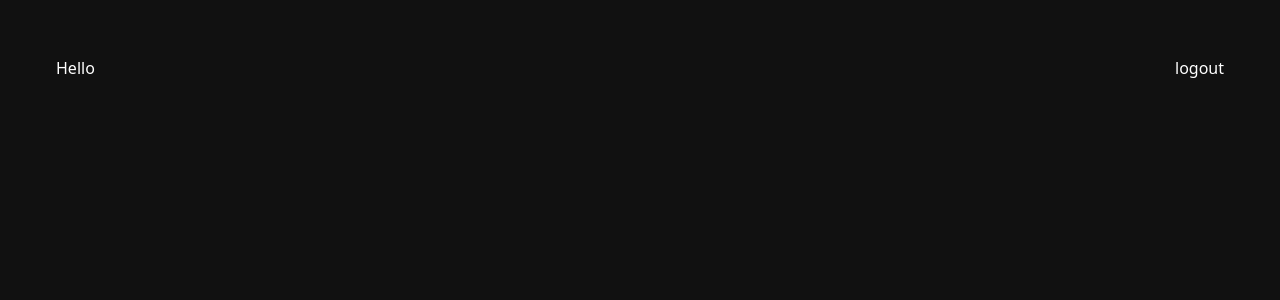
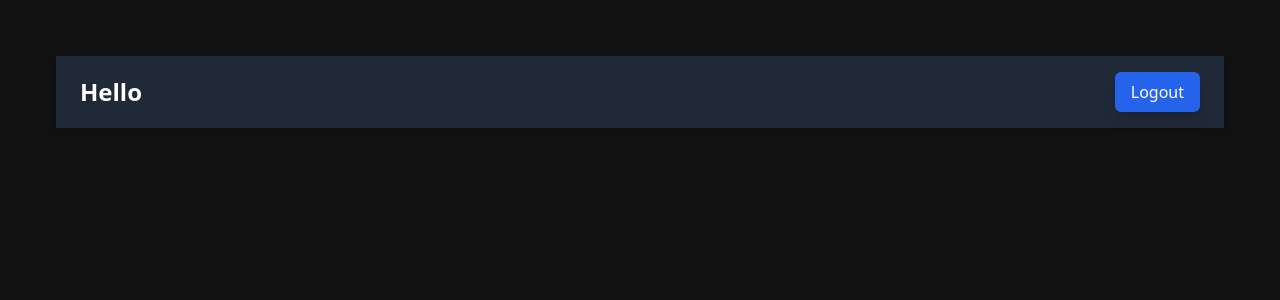
Before and after one commit to saurabh6893/taskDistributer, a React (Vite) app: page / in a window 1280 px wide. Shown: the top 300 px of the page. Built offline with nearby package versions, Linux system fonts and the light colour scheme.

Commit message:
optimized ui

```diff
--- a/src/Components/misc/Header.jsx
+++ b/src/Components/misc/Header.jsx
@@ -1,10 +1,10 @@
-import React from "react";
-
 const Header = () => {
   return (
-    <div className="flex items-end justify-between">
-      <div>Hello </div>
-      <button>logout</button>
+    <div className="bg-gray-800 text-white flex items-center justify-between px-6 py-4 shadow-md">
+      <div className="text-2xl font-semibold animate-fadeIn">Hello</div>
+      <button className="bg-blue-600 text-white px-4 py-2 rounded-md shadow-lg hover:bg-blue-700 transition-transform transform hover:scale-105 duration-300">
+        Logout
+      </button>
     </div>
   );
 };
```
